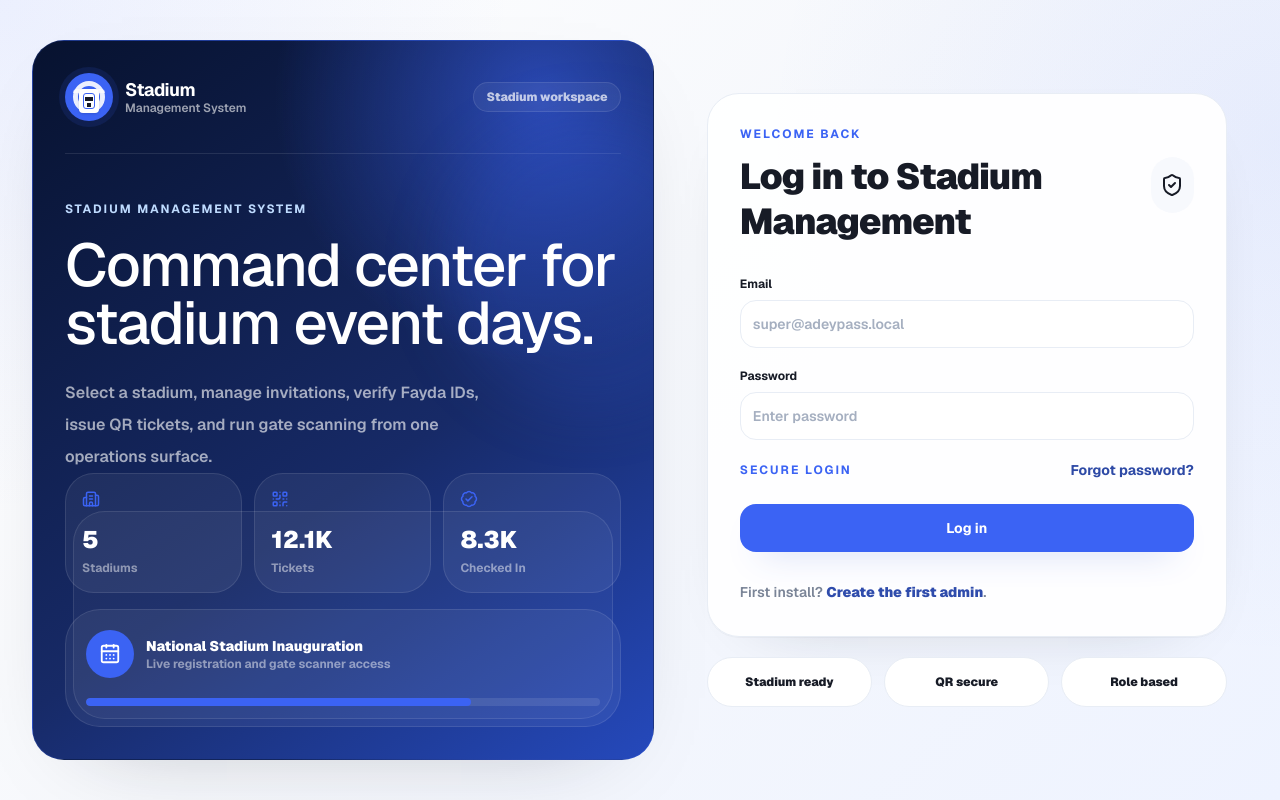
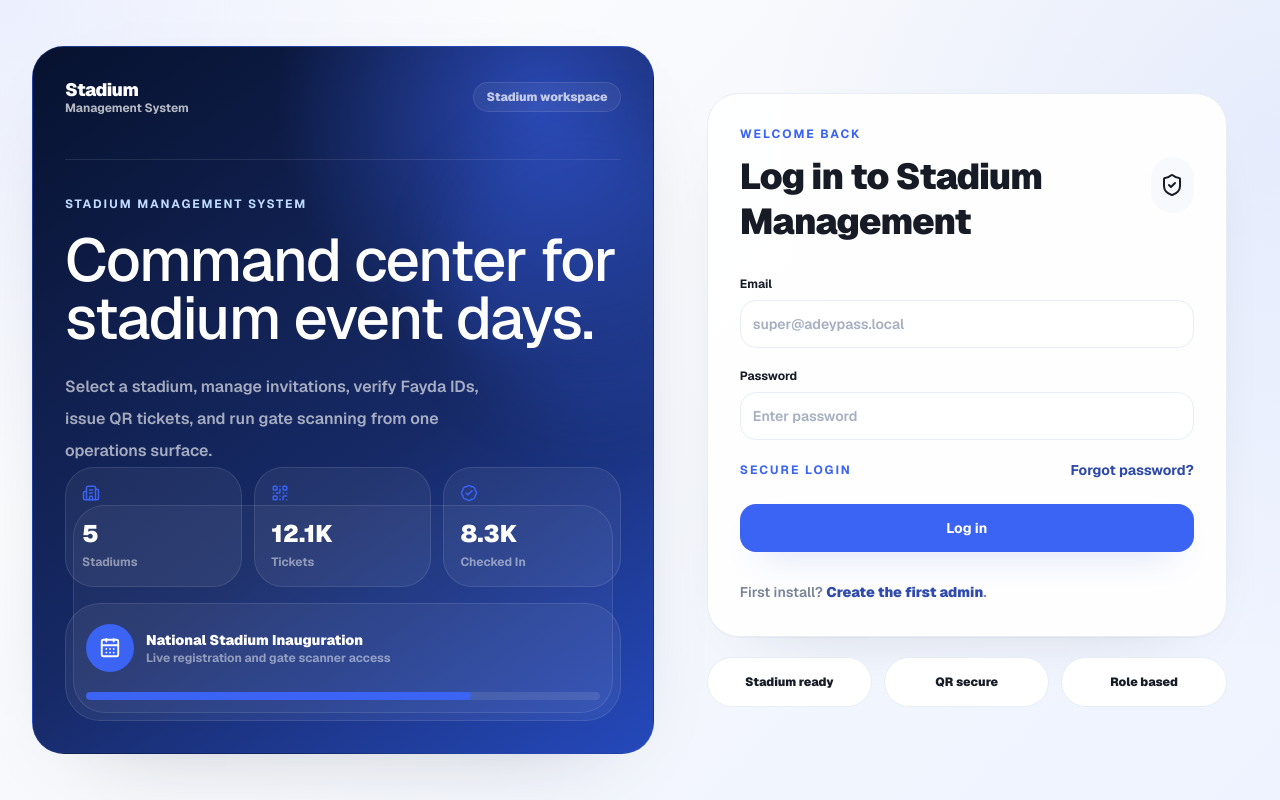
Before and after one commit to birukhios/adey-pass, a Next.js app: page /login in a window 1280 px wide. Built offline with nearby package versions, Linux system fonts and the light colour scheme.

Commit message:
Remove logo and branding settings

```diff
--- a/src/app/settings/branding/page.tsx
+++ b/src/app/settings/branding/page.tsx
@@ -1,55 +1,5 @@
-import { connection } from "next/server";
-import { AppShell } from "@/components/app-shell";
-import { AdeyLogo } from "@/components/adey-logo";
-import { BrandingSettingsForm } from "@/components/branding-settings-form";
-import { PageHeader } from "@/components/page-header";
-import { SettingsTabs } from "@/components/settings-tabs";
-import { Card } from "@/components/ui";
-import { prisma } from "@/lib/prisma";
+import { redirect } from "next/navigation";
 
-export default async function BrandingSettingsPage() {
-  await connection();
-  const setting = await prisma.appSetting.findUnique({ where: { key: "branding" } });
-  const value = (setting?.value as {
-    appName?: string;
-    organizationName?: string;
-    primaryColor?: string;
-    ticketFooterText?: string;
-    appearance?: {
-      theme?: string;
-      cornerRadius?: string;
-      density?: string;
-      cardStyle?: string;
-      sidebarStyle?: string;
-      ticketShape?: string;
-    };
-  } | null) ?? {};
-
-  return (
-    <AppShell>
-      <PageHeader title="Branding Settings" description="Stadium Management System visual identity, ticket footer text, logo placeholder, and primary color." />
-      <SettingsTabs />
-      <div className="grid gap-4 xl:grid-cols-[minmax(0,1fr)_minmax(280px,360px)] xl:gap-6">
-        <Card>
-          <BrandingSettingsForm
-            initial={{
-              appName: value.appName ?? "Stadium Management System",
-              organizationName: value.organizationName ?? "Stadium Operations",
-              primaryColor: value.primaryColor ?? "#0B7DE3",
-              ticketFooterText: value.ticketFooterText ?? "Stadium Access & Gate Management",
-              appearance: {
-                theme: value.appearance?.theme ?? "System",
-                cornerRadius: value.appearance?.cornerRadius ?? "Soft",
-                density: value.appearance?.density ?? "Comfortable",
-                cardStyle: value.appearance?.cardStyle ?? "Elevated",
-                sidebarStyle: value.appearance?.sidebarStyle ?? "Navy",
-                ticketShape: value.appearance?.ticketShape ?? "Rounded Pass",
-              },
-            }}
-          />
-        </Card>
-        <Card className="bg-[#071B3D]"><AdeyLogo /><div className="mt-6 rounded-lg bg-[var(--adey-yellow)] p-5 text-white sm:p-6"><h2 className="text-xl font-black sm:text-2xl">Ticket Preview</h2><p className="mt-2 text-sm font-bold">Stadium Access & Gate Management</p></div></Card>
-      </div>
-    </AppShell>
-  );
+export default function BrandingSettingsPage() {
+  redirect("/settings/profile");
 }
--- a/src/components/adey-logo.tsx
+++ b/src/components/adey-logo.tsx
@@ -2,27 +2,17 @@ import { cn } from "@/lib/utils";
 
 export function AdeyLogo({ compact = false, className, theme = "dark" }: { compact?: boolean; className?: string; theme?: "dark" | "light" }) {
   const titleClass = theme === "dark" ? "text-white" : "text-[var(--text-strong)]";
-  const subtitleClass = theme === "dark" ? "text-white/60" : "text-[var(--text-muted)]";
+  const subtitleClass = theme === "dark" ? "text-white/70" : "text-[var(--text-muted)]";
 
   return (
-    <div className={cn("flex items-center gap-3", className)}>
-      <div className="relative grid size-12 shrink-0 place-items-center rounded-2xl bg-[var(--adey-yellow)] shadow-[0_0_0_6px_color-mix(in_oklab,var(--adey-yellow)_12%,transparent)]">
-        <div className="absolute inset-2 rounded-full border-[5px] border-white/90" />
-        <div className="absolute inset-x-2 top-4 h-2 rounded-full border-t-4 border-white/70" />
-        <div className="absolute bottom-2 z-10 h-6 w-5 rounded-[4px] bg-white shadow-sm">
-          <div className="absolute inset-1 rounded-[3px] border border-[var(--adey-yellow)]" />
-          <div className="absolute left-1.5 top-2 size-1 bg-[var(--adey-charcoal)]" />
-          <div className="absolute right-1.5 top-2 size-1 bg-[var(--adey-charcoal)]" />
-          <div className="absolute bottom-1.5 left-1/2 size-1 -translate-x-1/2 bg-[var(--adey-charcoal)]" />
-        </div>
-      </div>
-      {!compact && (
-        <div>
-          <div className={cn("text-lg font-bold leading-tight tracking-tight", titleClass)}>
-            Stadium
-          </div>
-          <div className={cn("text-xs font-semibold leading-tight", subtitleClass)}>Management System</div>
-        </div>
+    <div className={cn("min-w-0", compact ? "text-center" : "", className)}>
+      {compact ? (
+        <div className={cn("text-sm font-black leading-tight tracking-tight", titleClass)}>SMS</div>
+      ) : (
+        <>
+          <div className={cn("text-lg font-black leading-tight tracking-tight", titleClass)}>Stadium</div>
+          <div className={cn("text-xs font-bold leading-tight", subtitleClass)}>Management System</div>
+        </>
       )}
     </div>
   );
--- a/src/components/settings-tabs.tsx
+++ b/src/components/settings-tabs.tsx
@@ -8,7 +8,6 @@ const tabs = [
   { href: "/settings/profile", label: "Profile" },
   { href: "/settings/users", label: "Users & Roles" },
   { href: "/settings/gates", label: "Gates" },
-  { href: "/settings/branding", label: "Branding" },
 ];
 
 export function SettingsTabs() {
```
